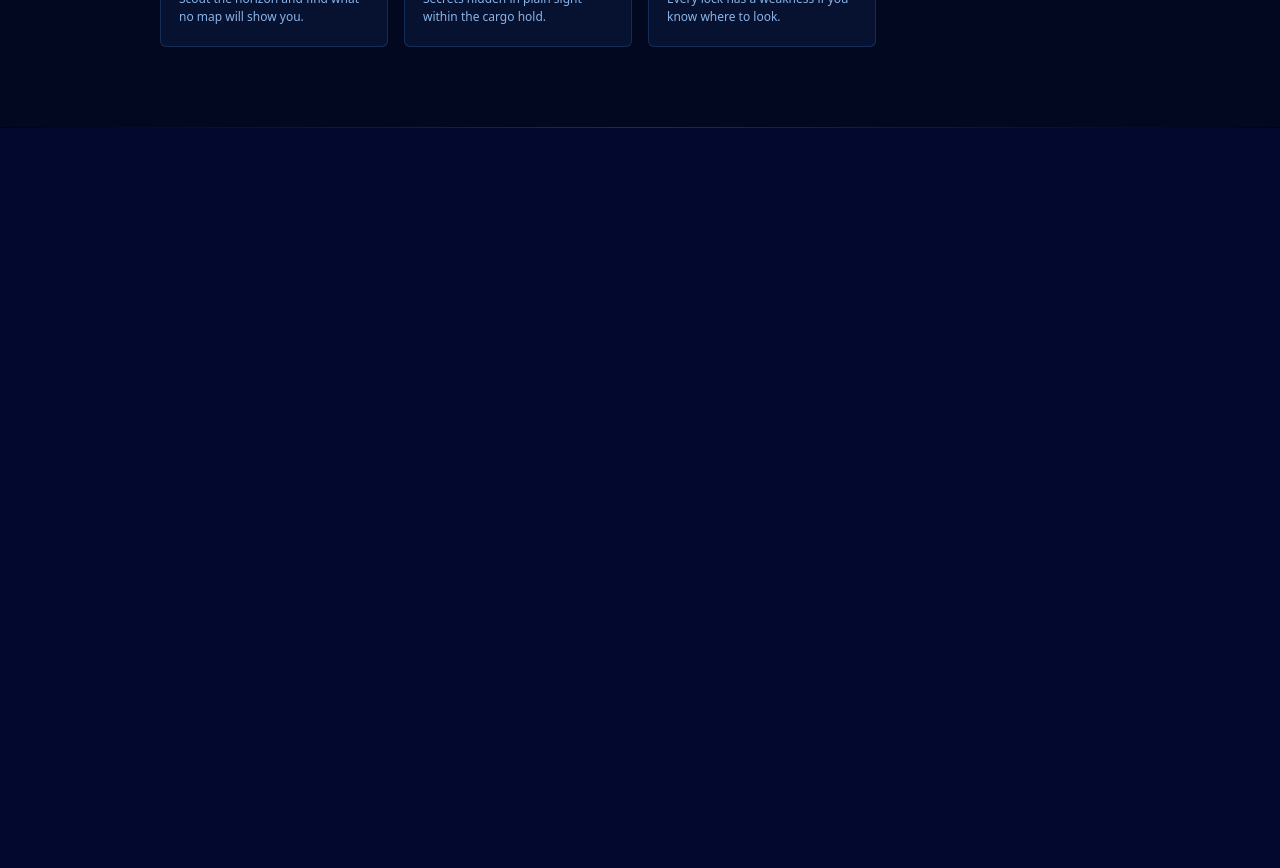
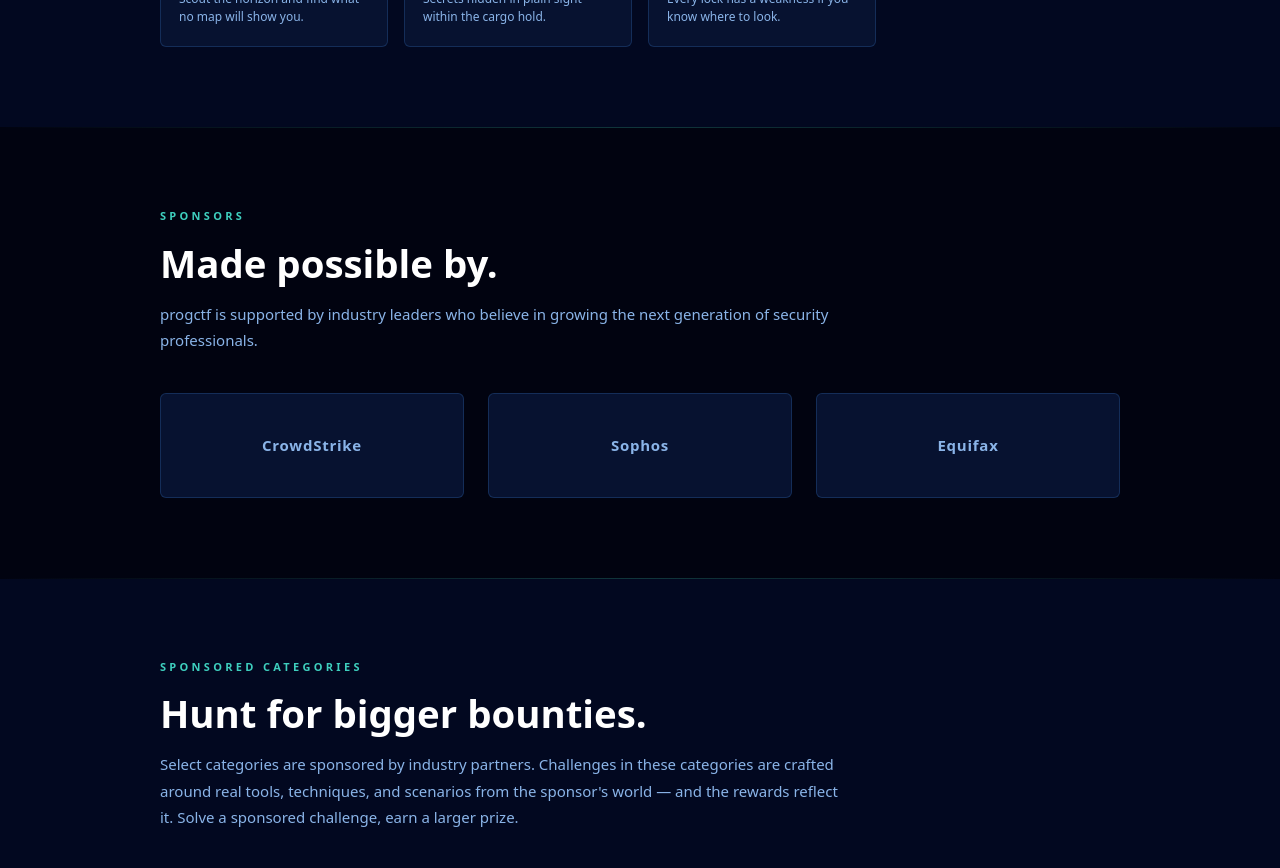
Before and after one commit to lui-gi/ctf-demo, a React (Vite) app in the folder frontend/: page / in a window 1280 px wide. Shown: the part 1880-2748 px from the top of the page. Before the commit the page ends 2008 px from the top, so only its background shows below. Built offline with nearby package versions, Linux system fonts and the light colour scheme; no server answers.

Commit message:
feat(landing): add Sponsors, Sponsored Categories, and final CTA scroll sections

```diff
--- a/frontend/src/pages/LandingPage.tsx
+++ b/frontend/src/pages/LandingPage.tsx
@@ -16,6 +16,24 @@
   { icon: '🔭', name: "Crow's Nest",        subtitle: 'OSINT',                  flavor: 'Scout the horizon and find what no map will show you.' },
   { icon: '📦', name: 'Hidden Cargo',       subtitle: 'Steganography',          flavor: 'Secrets hidden in plain sight within the cargo hold.' },
   { icon: '🗝️', name: 'Keymaster',          subtitle: 'Password Cracking',      flavor: 'Every lock has a weakness if you know where to look.' },
+]
+
+const SPONSORED = [
+  {
+    sponsor: 'CrowdStrike',
+    category: 'Cursed Ports',
+    flavor: 'Challenges built around real-world endpoint threats and adversary tradecraft. Think you can outmaneuver the falcon?',
+  },
+  {
+    sponsor: 'Sophos',
+    category: 'Lighthouse',
+    flavor: 'Forensics challenges inspired by real threat investigations. Dig through the artifacts — the evidence is all there.',
+  },
+  {
+    sponsor: 'Equifax',
+    category: 'Cipher Cove',
+    flavor: 'Cryptography challenges drawn from financial data security. Protect the vault — or crack it.',
+  },
 ]
 
 function SectionDivider() {
@@ -256,6 +274,103 @@
 
         <SectionDivider />
 
+        {/* SPONSORS */}
+        <section style={{ padding: '80px 24px' }}>
+          <div style={{ maxWidth: '960px', margin: '0 auto' }}>
+            <p style={{ fontSize: '11px', fontWeight: 700, letterSpacing: '0.3em', textTransform: 'uppercase', color: '#3ecfbe', marginBottom: '16px' }}>
+              Sponsors
+            </p>
+            <h2 style={{ fontSize: 'clamp(1.6rem, 3.5vw, 2.4rem)', fontWeight: 900, color: '#fff', marginBottom: '16px', lineHeight: 1.15 }}>
+              Made possible by.
+            </h2>
+            <p style={{ fontSize: '15px', lineHeight: 1.75, color: '#8ab4e8', maxWidth: '680px', marginBottom: '40px' }}>
+              progctf is supported by industry leaders who believe in growing the next generation of security professionals.
+            </p>
+            <div style={{ display: 'flex', gap: '24px', flexWrap: 'wrap' }}>
+              {['CrowdStrike', 'Sophos', 'Equifax'].map(name => (
+                <div
+                  key={name}
+                  style={{
+                    flex: '1 1 200px',
+                    border: '1px solid rgba(26,58,106,0.7)',
+                    borderRadius: '6px',
+                    padding: '40px 24px',
+                    background: '#071230',
+                    textAlign: 'center',
+                    color: '#8ab4e8',
+                    fontSize: '15px',
+                    fontWeight: 700,
+                    letterSpacing: '0.05em',
+                  }}
+                >
+                  {name}
+                </div>
+              ))}
+            </div>
+          </div>
+        </section>
+
+        <SectionDivider />
+
+        {/* SPONSORED CATEGORIES */}
+        <section style={{ background: '#020820', padding: '80px 24px' }}>
+          <div style={{ maxWidth: '960px', margin: '0 auto' }}>
+            <p style={{ fontSize: '11px', fontWeight: 700, letterSpacing: '0.3em', textTransform: 'uppercase', color: '#3ecfbe', marginBottom: '16px' }}>
+              Sponsored Categories
+            </p>
+            <h2 style={{ fontSize: 'clamp(1.6rem, 3.5vw, 2.4rem)', fontWeight: 900, color: '#fff', marginBottom: '16px', lineHeight: 1.15 }}>
+              Hunt for bigger bounties.
+            </h2>
+            <p style={{ fontSize: '15px', lineHeight: 1.75, color: '#8ab4e8', maxWidth: '680px', marginBottom: '40px' }}>
+              Select categories are sponsored by industry partners. Challenges in these categories are crafted around
+              real tools, techniques, and scenarios from the sponsor's world — and the rewards reflect it. Solve a
+              sponsored challenge, earn a larger prize.
+            </p>
+            <div style={{ display: 'grid', gridTemplateColumns: 'repeat(auto-fill, minmax(260px, 1fr))', gap: '20px' }}>
+              {SPONSORED.map(({ sponsor, category, flavor }) => (
+                <div
+                  key={sponsor}
+                  style={{
+                    background: '#071230',
+                    border: '1px solid rgba(62,207,190,0.3)',
+                    borderRadius: '6px',
+                    padding: '24px',
+                    position: 'relative',
+                    overflow: 'hidden',
+                  }}
+                >
+                  <div style={{ position: 'absolute', top: 0, left: 0, right: 0, height: '3px', background: 'linear-gradient(90deg, #3ecfbe, rgba(62,207,190,0.2))' }} />
+                  <p style={{ fontSize: '11px', fontWeight: 700, letterSpacing: '0.3em', color: '#3ecfbe', marginBottom: '10px', textTransform: 'uppercase' }}>
+                    Sponsor
+                  </p>
+                  <div style={{ fontSize: '18px', fontWeight: 700, color: '#fff', marginBottom: '6px' }}>{sponsor}</div>
+                  <div style={{ fontSize: '13px', color: '#8ab4e8', marginBottom: '16px' }}>
+                    Sponsoring: <span style={{ color: '#fff' }}>{category}</span>
+                  </div>
+                  <div style={{ fontSize: '12px', color: '#8ab4e8', lineHeight: 1.6 }}>{flavor}</div>
+                  <div style={{ marginTop: '16px', fontSize: '11px', color: '#3ecfbe', fontWeight: 700 }}>★ Bonus prizes</div>
+                </div>
+              ))}
+            </div>
+          </div>
+        </section>
+
+        <SectionDivider />
+
+        {/* FINAL CTA */}
+        <div style={{ textAlign: 'center', padding: '80px 24px 100px', background: 'linear-gradient(180deg, #020820 0%, #010310 100%)' }}>
+          <h2 style={{ fontSize: 'clamp(1.8rem, 4vw, 2.8rem)', fontWeight: 900, color: '#fff', marginBottom: '12px' }}>
+            Ready to set sail?
+          </h2>
+          <p style={{ color: '#8ab4e8', fontSize: '14px', marginBottom: '32px' }}>Registration is free. Your crew is waiting.</p>
+          <Link
+            to="/register"
+            className="px-10 py-3 bg-teal text-navy-950 font-bold rounded hover:opacity-90 transition-opacity text-sm inline-block"
+          >
+            Join the Hunt
+          </Link>
+        </div>
+
       </div>
     </>
   )
```
